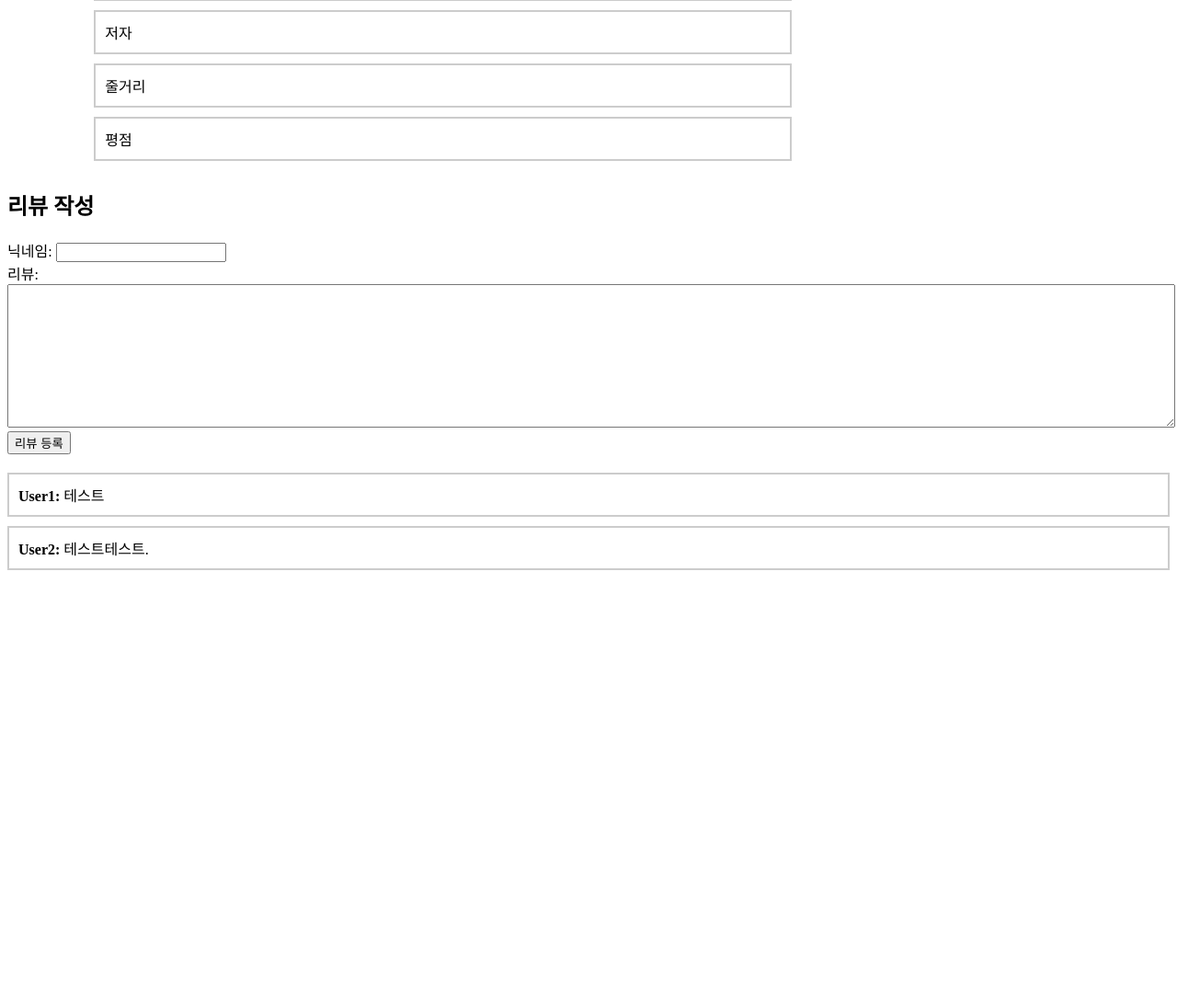
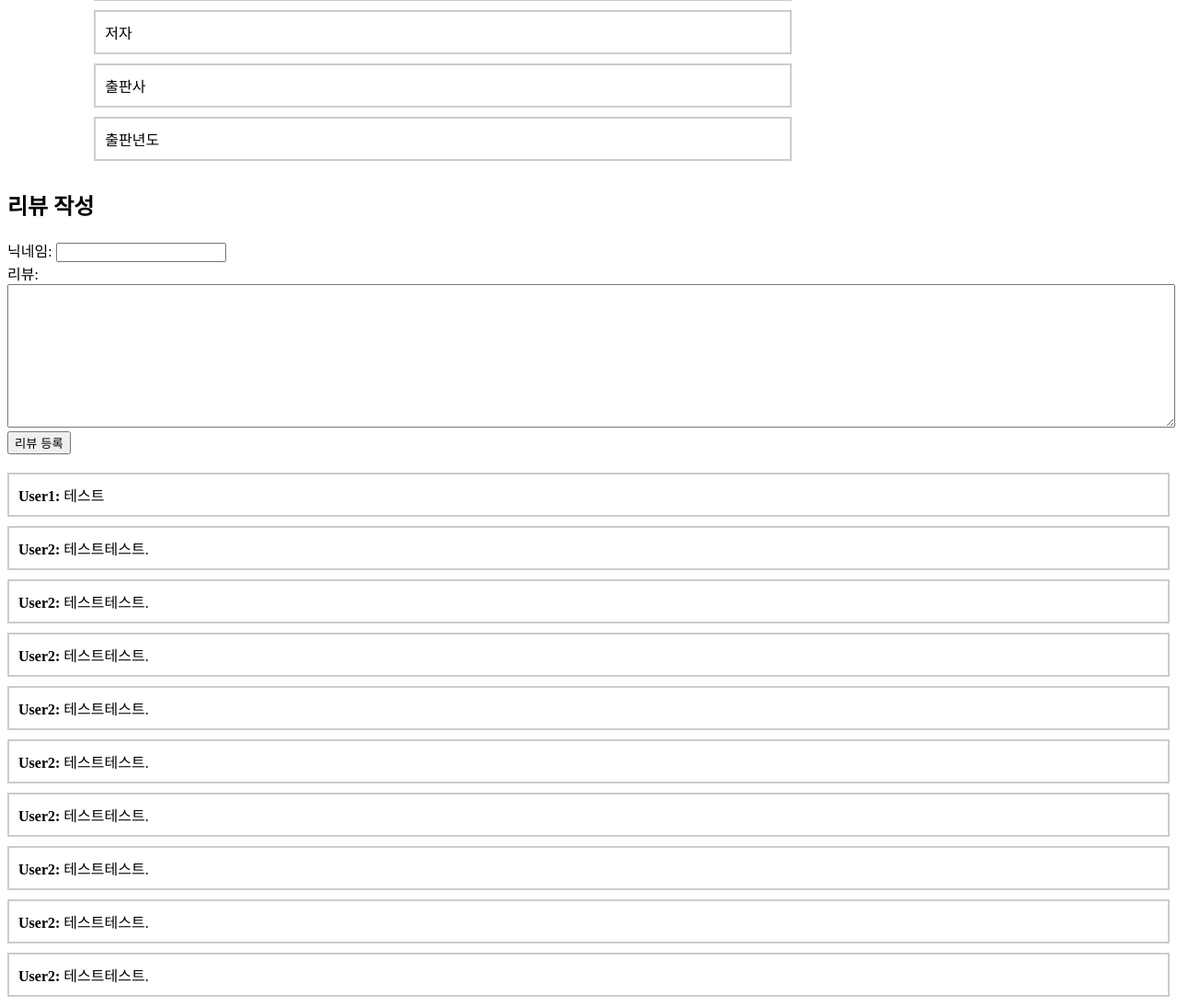
Before and after one commit to songyuheon98/mini_project, a Flask app: page /rpage in a window 1280 px wide. Shown: the part 202-1296 px from the top of the page at 92% size. Before the commit the page ends 822 px from the top, so only its background shows below. Run offline with Flask 3, Linux system fonts and the light colour scheme.

Commit message:
for_pullReq

```diff
--- a/templates/review.html
+++ b/templates/review.html
@@ -44,7 +44,14 @@
         const exampleReviews = [
             { username: "User1", review: "테스트" },
             { username: "User2", review: "테스트테스트." },
-
+            { username: "User2", review: "테스트테스트." },
+            { username: "User2", review: "테스트테스트." },
+            { username: "User2", review: "테스트테스트." },
+            { username: "User2", review: "테스트테스트." },
+            { username: "User2", review: "테스트테스트." },
+            { username: "User2", review: "테스트테스트." },
+            { username: "User2", review: "테스트테스트." },
+            { username: "User2", review: "테스트테스트." },
         ];
 
 
@@ -76,8 +83,8 @@
             <div id="book-info">
                 <p id="book-title" class="box">책 제목</p>
                 <p id="author" class="box">저자</p>
-                <p id="summary" class="box">줄거리</p>
-                <p id="rate" class="box">평점</p>
+                <p id="summary" class="box">출판사</p>
+                <p id="rate" class="box">출판년도</p>
             </div>
         </div>
     </div>
```
